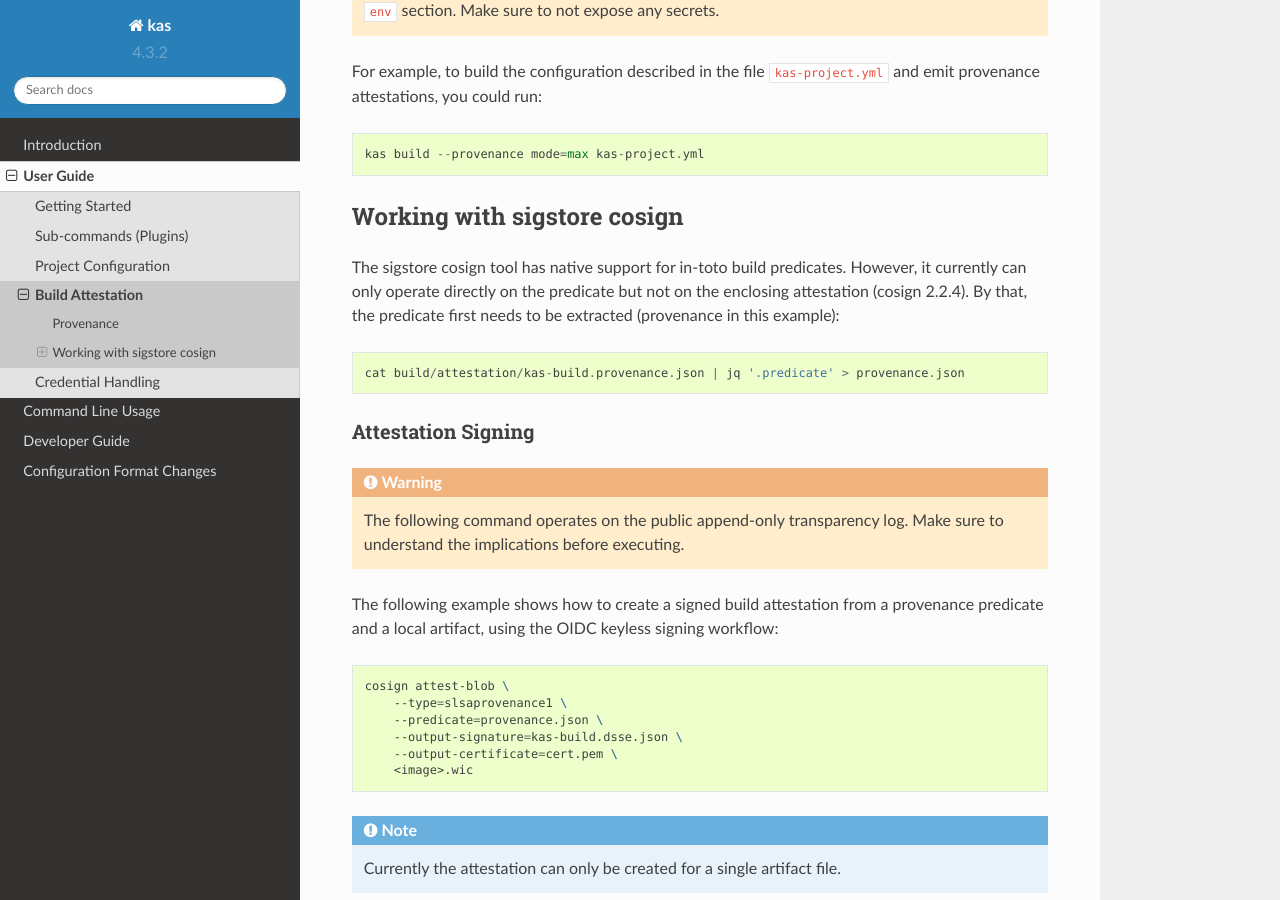
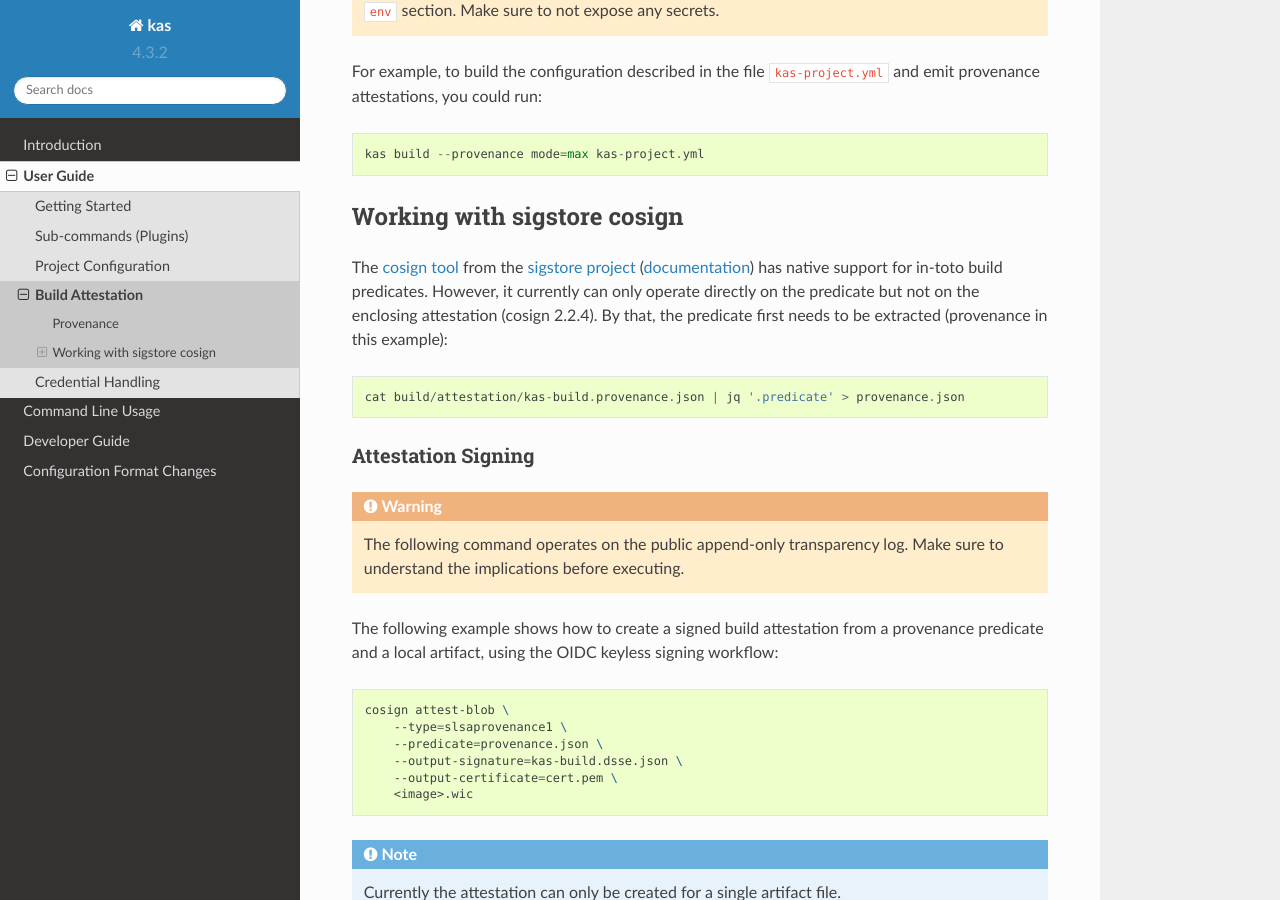
Before and after one commit to siemens/kas, a Sphinx documentation site: the page built from docs/userguide/build-attestation.rst, in a window 1280 px wide and 900 px high, scrolled down 889 px. Built offline with Sphinx 7.4.7 and the Read the Docs theme 2.0.0, drawn with Linux system fonts in a browser that asks for light colours.

Commit message:
docs(attestation): add references to sigstore
This patch improves the attestation signing part of the documentation by
adding links to the external tooling, as well as where to find the
external documentation.

Proposed-by: Joerg Sommer <joerg.sommer@navimatix.de>
Signed-off-by: Felix Moessbauer <felix.moessbauer@siemens.com>
Signed-off-by: Jan Kiszka <jan.kiszka@siemens.com>

```diff
--- a/docs/userguide/build-attestation.rst
+++ b/docs/userguide/build-attestation.rst
@@ -45,10 +45,12 @@ For example, to build the configuration described in the file
 Working with sigstore cosign
 ----------------------------
 
-The sigstore cosign tool has native support for in-toto build predicates.
-However, it currently can only operate directly on the predicate but not
-on the enclosing attestation (cosign 2.2.4). By that, the predicate first
-needs to be extracted (provenance in this example)::
+The `cosign tool <https://github.com/sigstore/cosign>`_ from the `sigstore
+project <https://www.sigstore.dev/>`_ (`documentation <https://docs.sigstore.dev/>`_)
+has native support for in-toto build predicates. However, it currently can only
+operate directly on the predicate but not on the enclosing attestation
+(cosign 2.2.4). By that, the predicate first needs to be extracted (provenance
+in this example)::
 
     cat build/attestation/kas-build.provenance.json | jq '.predicate' > provenance.json
 
```
